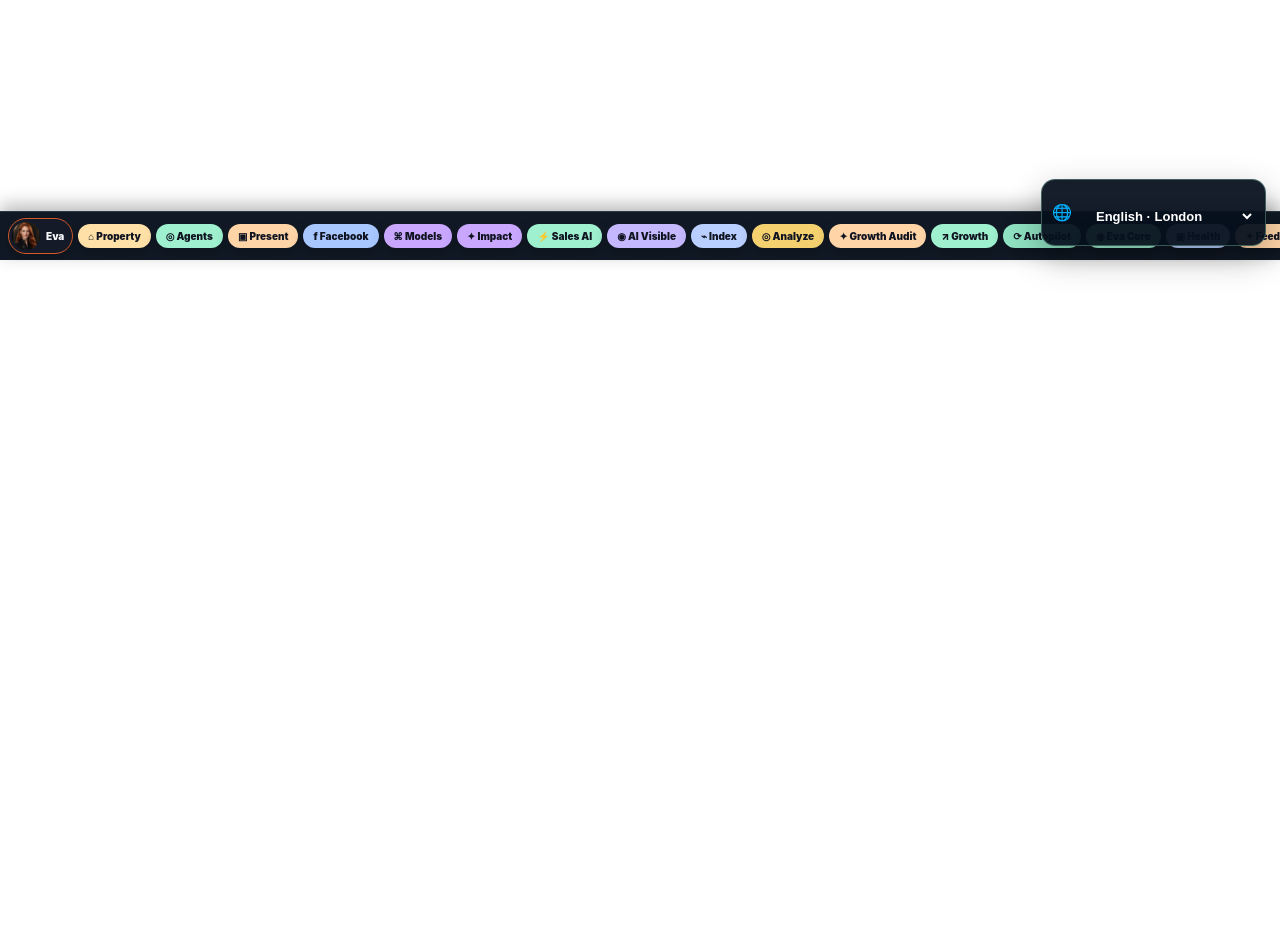
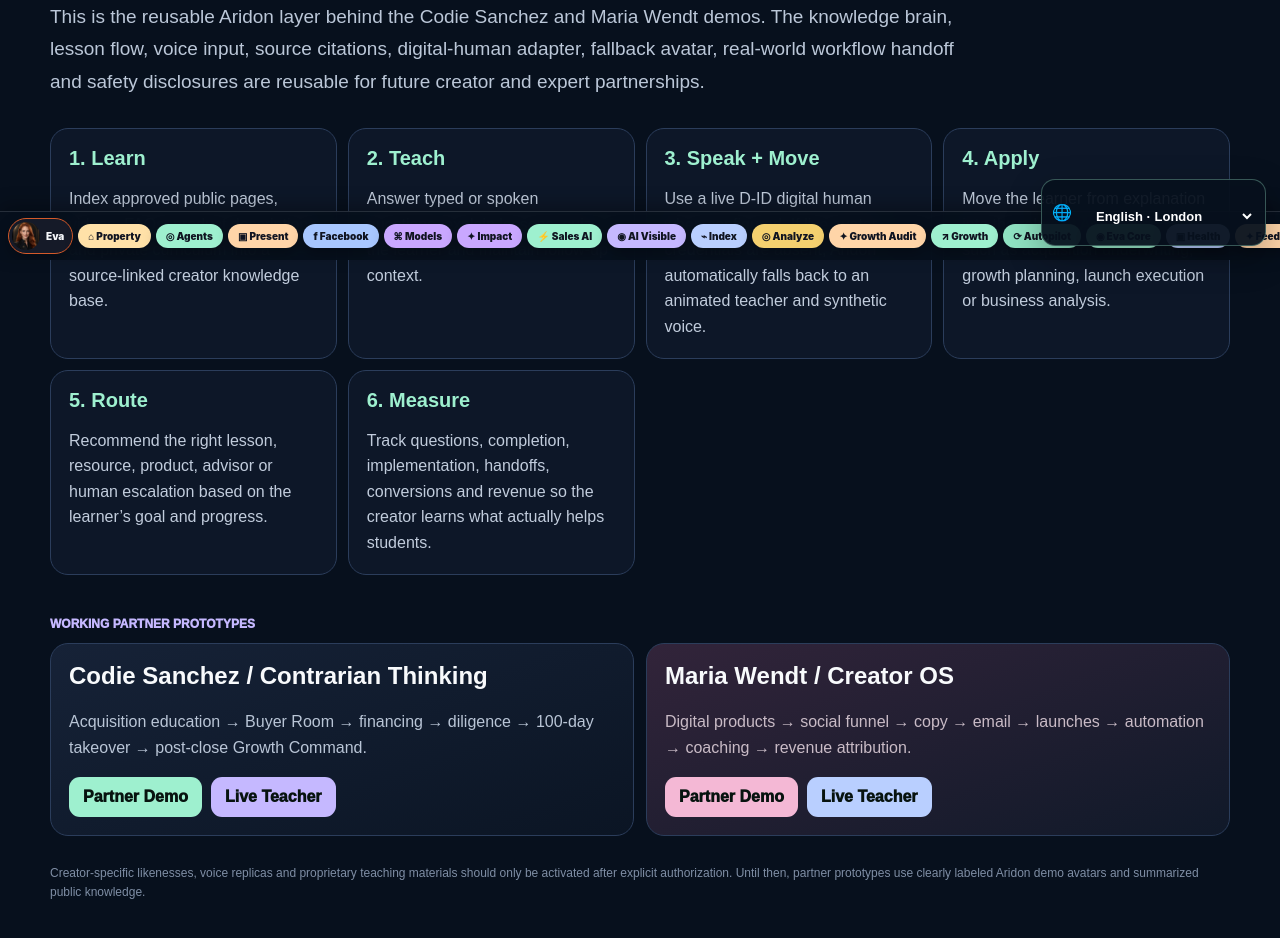
Before and after one commit to jimrusk/aridon-app, a Next.js app: page /creator-teacher in a window 1280 px wide. Before the commit this address had no page. Shown: the part 540-1478 px from the top of the page. Before the commit the page ends 856 px from the top, so only its background shows below. Built offline with nearby package versions, Linux system fonts and the light colour scheme.

Commit message:
Add Aridon Creator Teacher Engine control center

```diff
--- /dev/null
+++ b/app/creator-teacher/page.tsx
@@ -0,0 +1,48 @@
+import Link from 'next/link';
+import type { CSSProperties } from 'react';
+
+const card: CSSProperties = { background: '#0D1728', border: '1px solid #2B3D5B', borderRadius: 18, padding: 18 };
+const button: CSSProperties = { display: 'inline-block', background: '#9EF0CF', color: '#07130F', textDecoration: 'none', borderRadius: 11, padding: '11px 14px', fontWeight: 950 };
+
+export default function CreatorTeacherEnginePage() {
+  const layers = [
+    ['1. Learn', 'Index approved public pages, videos, FAQs, product descriptions and private curriculum into a source-linked creator knowledge base.'],
+    ['2. Teach', 'Answer typed or spoken questions, explain lessons, quiz the learner and maintain follow-up context.'],
+    ['3. Speak + Move', 'Use a live D-ID digital human when configured. If live avatar credentials are absent, Aridon automatically falls back to an animated teacher and synthetic voice.'],
+    ['4. Apply', 'Move the learner from explanation into the relevant Aridon workflow such as acquisition underwriting, growth planning, launch execution or business analysis.'],
+    ['5. Route', 'Recommend the right lesson, resource, product, advisor or human escalation based on the learner’s goal and progress.'],
+    ['6. Measure', 'Track questions, completion, implementation, handoffs, conversions and revenue so the creator learns what actually helps students.'],
+  ];
+
+  return (
+    <main style={{ minHeight: '100vh', background: '#07101D', color: '#F8FAFC', fontFamily: 'Arial,sans-serif', padding: '28px 20px 80px' }}>
+      <div style={{ maxWidth: 1180, margin: '0 auto' }}>
+        <div style={{ color: '#9EF0CF', fontSize: 12, fontWeight: 950, letterSpacing: 1 }}>ARIDON CREATOR TEACHER ENGINE</div>
+        <h1 style={{ fontSize: 'clamp(50px,8vw,88px)', lineHeight: .93, letterSpacing: -4, margin: '14px 0 20px', maxWidth: 1000 }}>Turn expert knowledge into an AI teacher that can listen, answer, speak, move and send the learner into action.</h1>
+        <p style={{ color: '#BBC7D8', fontSize: 19, lineHeight: 1.7, maxWidth: 920 }}>This is the reusable Aridon layer behind the Codie Sanchez and Maria Wendt demos. The knowledge brain, lesson flow, voice input, source citations, digital-human adapter, fallback avatar, real-world workflow handoff and safety disclosures are reusable for future creator and expert partnerships.</p>
+
+        <section style={{ display: 'grid', gridTemplateColumns: 'repeat(auto-fit,minmax(260px,1fr))', gap: 11, marginTop: 30 }}>
+          {layers.map(([name, detail]) => <article key={name} style={card}><strong style={{ color: '#9EF0CF', fontSize: 20 }}>{name}</strong><p style={{ color: '#C1CCDC', lineHeight: 1.6, marginBottom: 0 }}>{detail}</p></article>)}
+        </section>
+
+        <section style={{ marginTop: 42 }}>
+          <div style={{ color: '#C5B8FF', fontSize: 12, fontWeight: 950 }}>WORKING PARTNER PROTOTYPES</div>
+          <div style={{ display: 'grid', gridTemplateColumns: 'repeat(auto-fit,minmax(300px,1fr))', gap: 12, marginTop: 12 }}>
+            <article style={{ ...card, background: 'linear-gradient(160deg,#162237,#0B1524)' }}>
+              <h2 style={{ marginTop: 0 }}>Codie Sanchez / Contrarian Thinking</h2>
+              <p style={{ color: '#B9C5D6', lineHeight: 1.6 }}>Acquisition education → Buyer Room → financing → diligence → 100-day takeover → post-close Growth Command.</p>
+              <div style={{ display: 'flex', gap: 9, flexWrap: 'wrap' }}><Link href="/partners/codie-sanchez" style={button}>Partner Demo</Link><Link href="/partners/codie-sanchez/teacher" style={{ ...button, background: '#C5B8FF' }}>Live Teacher</Link></div>
+            </article>
+            <article style={{ ...card, background: 'linear-gradient(160deg,#32243A,#101929)' }}>
+              <h2 style={{ marginTop: 0 }}>Maria Wendt / Creator OS</h2>
+              <p style={{ color: '#C9BBC6', lineHeight: 1.6 }}>Digital products → social funnel → copy → email → launches → automation → coaching → revenue attribution.</p>
+              <div style={{ display: 'flex', gap: 9, flexWrap: 'wrap' }}><Link href="/partners/maria-wendt" style={{ ...button, background: '#F4B8D5' }}>Partner Demo</Link><Link href="/partners/maria-wendt/teacher" style={{ ...button, background: '#B9CFFF' }}>Live Teacher</Link></div>
+            </article>
+          </div>
+        </section>
+
+        <p style={{ color: '#7F8EA5', fontSize: 12, lineHeight: 1.6, marginTop: 28 }}>Creator-specific likenesses, voice replicas and proprietary teaching materials should only be activated after explicit authorization. Until then, partner prototypes use clearly labeled Aridon demo avatars and summarized public knowledge.</p>
+      </div>
+    </main>
+  );
+}
```
